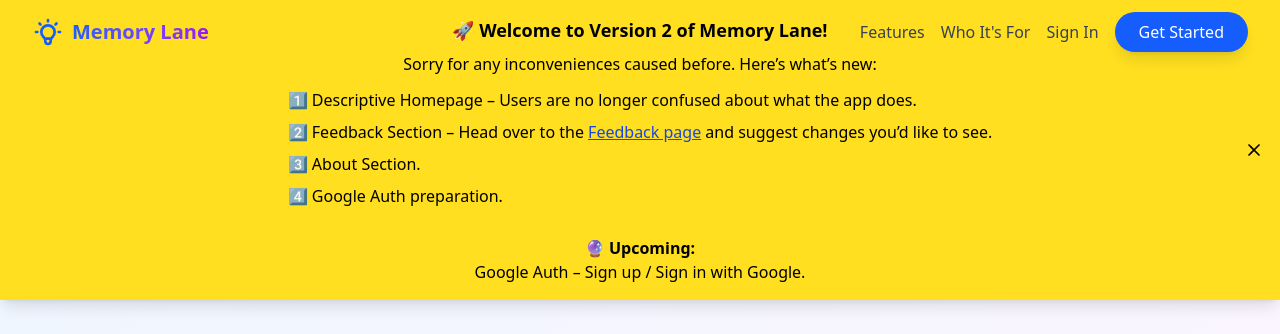
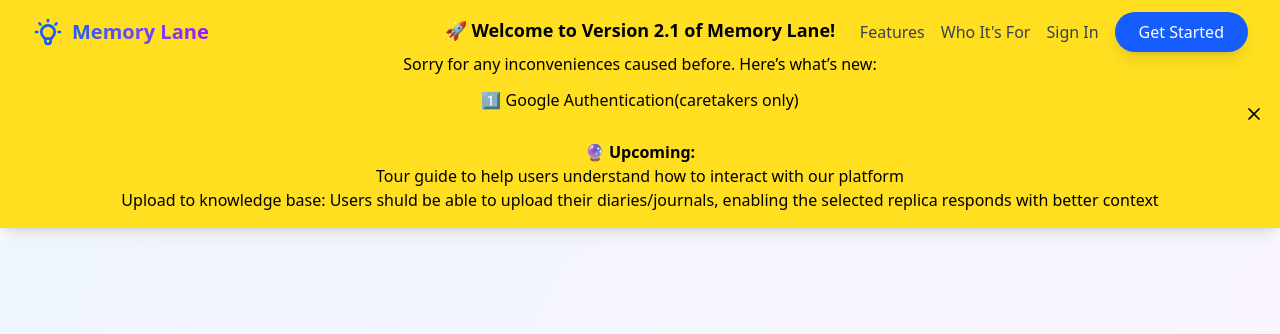
Before and after one commit to AlphaTechini/Memory-Lane, a SvelteKit app in the folder Frontend/Frontend/: page / in a window 1280 px wide. Shown: the top 334 px of the page. Built offline with nearby package versions, Linux system fonts and the light colour scheme; no server answers.

Commit message:
updated notice

```diff
--- a/Frontend/Frontend/src/routes/+layout.svelte
+++ b/Frontend/Frontend/src/routes/+layout.svelte
@@ -61,18 +61,17 @@
   {#if showBanner}
     <div class="fixed top-0 left-0 w-full z-50">
       <div class="bg-yellow-300 text-black text-center px-6 py-4 shadow-lg relative">
-        <p class="font-bold text-lg mb-2">🚀 Welcome to Version 2 of Memory Lane!</p>
+        <p class="font-bold text-lg mb-2">🚀 Welcome to Version 2.1 of Memory Lane!</p>
         <p class="mb-3">Sorry for any inconveniences caused before. Here’s what’s new:</p>
 
         <ul class="text-left inline-block mx-auto space-y-2 mb-3">
-          <li>1️⃣ Descriptive Homepage – Users are no longer confused about what the app does.</li>
-          <li>2️⃣ Feedback Section – Head over to the <a href="/feedback" class="underline text-blue-700 hover:text-blue-900">Feedback page</a> and suggest changes you’d like to see.</li>
-          <li>3️⃣ About Section.</li>
-          <li>4️⃣ Google Auth preparation.</li>
+          <li>1️⃣ Google Authentication(caretakers only)</li>
         </ul>
 
         <p class="mt-4 font-semibold">🔮 Upcoming:</p>
-        <p>Google Auth – Sign up / Sign in with Google.</p>
+        <p>Tour guide to help users understand how to interact with our platform</p>
+        <p>Upload to knowledge base: Users shuld be able to upload their diaries/journals,
+          enabling the selected replica responds with better context</p>
 
         <!-- Always visible close button -->
         <button
```
